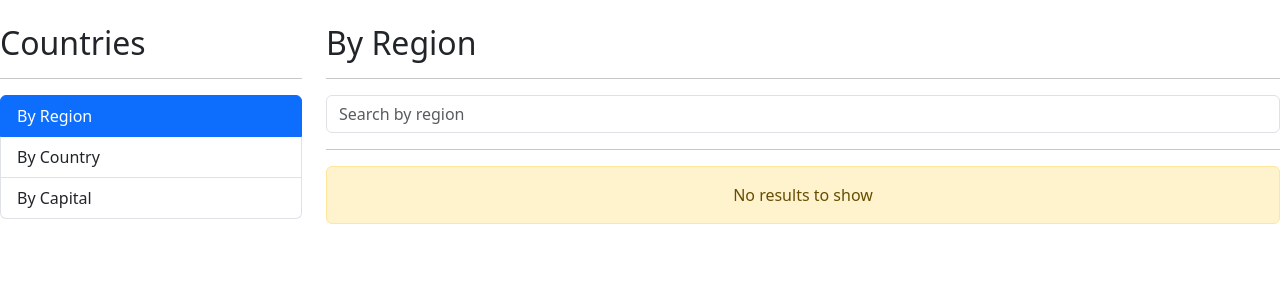
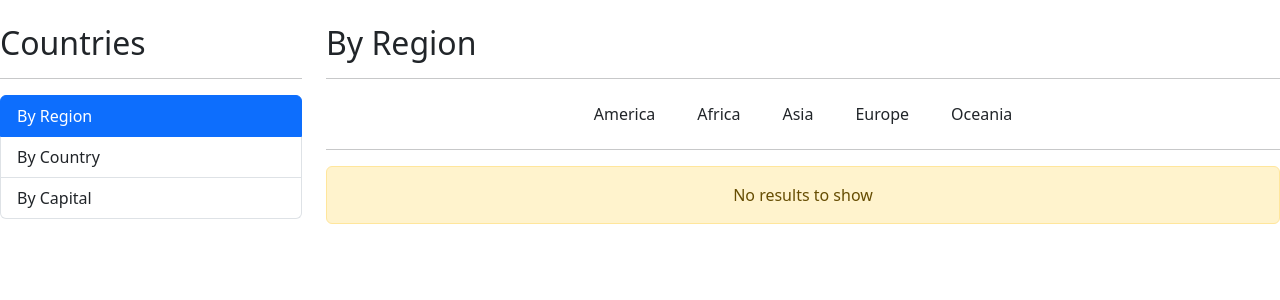
Before and after one commit to sergio8016/countries-app, an Angular app: page /byRegion in a window 1280 px wide. Shown: the top 300 px of the page. Built offline with nearby package versions, Linux system fonts and the light colour scheme.

Commit message:
updated region interface to limit to the 5 available options

```diff
--- a/src/app/components/search-box/search-box.component.ts
+++ b/src/app/components/search-box/search-box.component.ts
@@ -1,5 +1,6 @@
 import {Component, EventEmitter, Input, OnInit, Output} from '@angular/core';
 import {debounceTime, Subject} from "rxjs";
+import {takeUntilDestroyed} from "@angular/core/rxjs-interop";
 
 @Component({
   selector: 'app-search-box',
@@ -15,7 +16,8 @@ export class SearchBoxComponent implements OnInit {
 
   ngOnInit(): void {
     this.bouncer.pipe(
-      debounceTime(500)
+      debounceTime(500),
+      takeUntilDestroyed()
     ).subscribe((term:string) => {
       this.search.emit(term)
     })
--- a/src/app/pages/by-region-page/by-region-page.component.html
+++ b/src/app/pages/by-region-page/by-region-page.component.html
@@ -2,14 +2,23 @@
 <hr>
 
 <div class="row">
-  <div class="col">
-    <app-search-box [placeholder]="placeholder" (search)="onRegionSearch($event)"></app-search-box>
+  <div class="col text-center">
+    @for (region of regions; track region) {
+      <button
+        type="button"
+        class="btn mx-2"
+        [ngClass]="{'btn-outline-primary': selectedRegion === region}"
+        (click)="onRegionSearch(region)"
+      >
+        {{region}}
+      </button>
+    }
   </div>
 </div>
 
 <div class="row">
   <div class="col">
     <hr>
-    <app-country-table [data]="regions" [type]="type" [isLoading]="isLoading"></app-country-table>
+    <app-country-table [data]="countries" [type]="type" [isLoading]="isLoading"></app-country-table>
   </div>
 </div>
--- a/src/app/pages/by-region-page/by-region-page.component.ts
+++ b/src/app/pages/by-region-page/by-region-page.component.ts
@@ -4,13 +4,17 @@ import {SearchBoxComponent} from "../../components/search-box/search-box.compone
 import {CountriesService} from "../../services/countries.service";
 import {CountryInterface} from "../../interfaces/country.interface";
 import {take} from "rxjs";
+import {NgClass} from "@angular/common";
+
+type Continent = 'America' | 'Africa' | 'Asia' | 'Europe' | 'Oceania';
 
 @Component({
   selector: 'app-by-region-page',
   standalone: true,
   imports: [
     CountryTableComponent,
-    SearchBoxComponent
+    SearchBoxComponent,
+    NgClass
   ],
   templateUrl: './by-region-page.component.html',
   styleUrl: './by-region-page.component.scss'
@@ -18,18 +22,21 @@ import {take} from "rxjs";
 export class ByRegionPageComponent {
   private countriesService: CountriesService = inject(CountriesService);
   public placeholder: string = 'Search by region'
-  public regions: CountryInterface[] = [];
+  public countries: CountryInterface[] = [];
   public type: string = 'region';
   public isLoading: boolean = false;
+  public regions: Continent[] = ['America', 'Africa', 'Asia', 'Europe', 'Oceania'];
+  public selectedRegion: string = '';
 
-  onRegionSearch(term: string) {
+  onRegionSearch(term: Continent): void {
+    this.selectedRegion = term;
     this.isLoading = true;
     this.countriesService.search(term, this.type)
       .pipe(
         take(1)
       )
       .subscribe((response: CountryInterface[]) => {
-        this.regions = response;
+        this.countries = response;
         this.isLoading = false;
       });
   }
--- a/src/app/services/countries.service.ts
+++ b/src/app/services/countries.service.ts
@@ -1,6 +1,6 @@
 import {inject, Injectable} from '@angular/core';
 import {HttpClient} from "@angular/common/http";
-import {catchError, delay, Observable, of} from "rxjs";
+import {catchError, Observable, of} from "rxjs";
 import {CountryInterface} from "../interfaces/country.interface";
 
 @Injectable({
@@ -15,5 +15,4 @@ export class CountriesService {
         catchError( () => of([])),
       );
   }
-
 }
```
